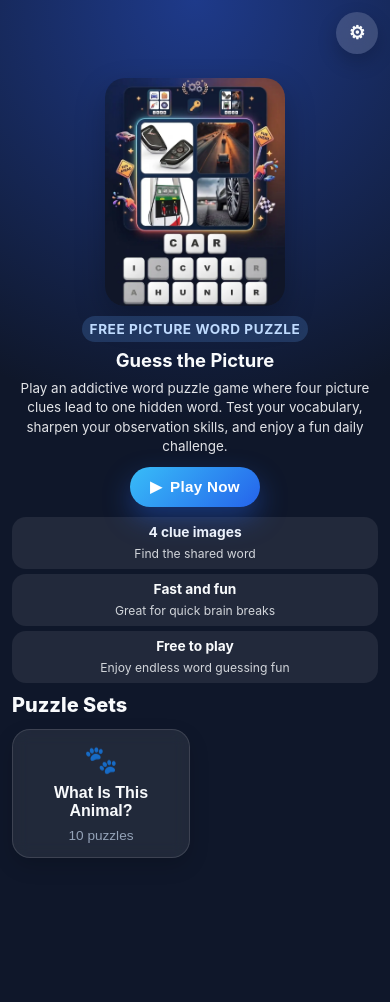
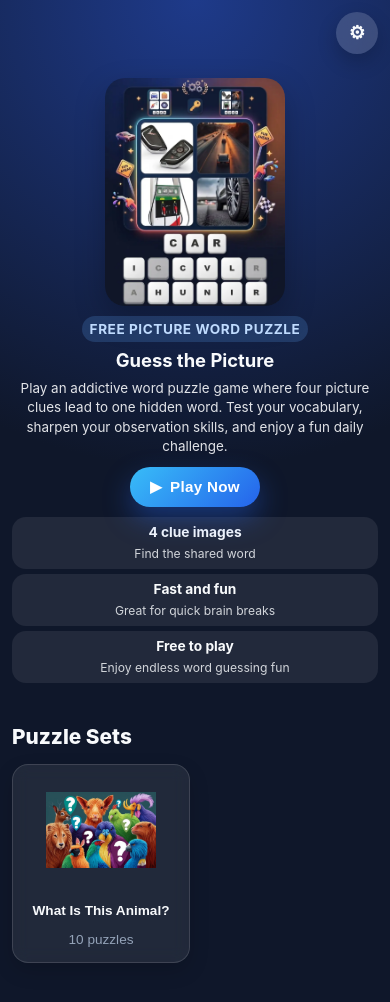
Before and after one commit to berkozturkawsdev/guess-the-picture, a React (Vite) app: page / in a window 390 px wide. Shown: the top 1002 px of the page. Before the commit the page ends 918 px from the top, so only its background shows below. Built offline with nearby package versions, Linux system fonts and the light colour scheme.

Commit message:
puzzleset grid

```diff
--- /dev/null
+++ b/src/components/PuzzleSets.css
@@ -0,0 +1,206 @@
+/* =========================================
+   Puzzle Sets
+========================================= */
+
+.puzzle-sets {
+    width: 100%;
+    margin-top: 48px;
+}
+
+.puzzle-sets h2 {
+    margin: 0 0 20px;
+    font-size: 1.6rem;
+    font-weight: 800;
+    line-height: 1.2;
+    text-align: left;
+}
+
+/* =========================================
+   Grid
+========================================= */
+
+.puzzle-set-grid {
+    display: grid;
+    grid-template-columns: repeat(4, minmax(0, 1fr));
+    gap: 18px;
+    width: 100%;
+}
+
+/* =========================================
+   Puzzle Card
+========================================= */
+
+.puzzle-set-card {
+    width: 100%;
+    min-width: 0;
+
+    display: flex;
+    flex-direction: column;
+    align-items: center;
+    justify-content: flex-start;
+
+    padding: 16px 12px 18px;
+
+    border: 1px solid rgba(255, 255, 255, 0.13);
+    border-radius: 20px;
+
+    background: rgba(255, 255, 255, 0.08);
+    color: var(--text);
+
+    cursor: pointer;
+
+    transition:
+        transform 0.2s ease,
+        background 0.2s ease,
+        box-shadow 0.2s ease,
+        border-color 0.2s ease;
+}
+
+.puzzle-set-card:hover {
+    transform: translateY(-5px);
+
+    background: rgba(255, 255, 255, 0.13);
+
+    border-color: rgba(255, 255, 255, 0.2);
+
+    box-shadow:
+        0 14px 30px rgba(0, 0, 0, 0.28);
+}
+
+.puzzle-set-card:active {
+    transform: translateY(-1px);
+}
+
+/* =========================================
+   Puzzle Set Image
+========================================= */
+
+.puzzle-set-image {
+    width: 180px;
+    height: 180px;
+
+    display: block;
+
+    object-fit: contain;
+
+    margin: 0 auto 12px;
+
+    border-radius: 16px;
+}
+
+/* =========================================
+   Puzzle Set Title
+========================================= */
+
+.puzzle-set-card strong {
+    display: block;
+
+    width: 100%;
+
+    margin: 0;
+    padding: 0 6px;
+
+    font-size: 1rem;
+    font-weight: 800;
+    line-height: 1.3;
+
+    text-align: center;
+}
+
+/* =========================================
+   Puzzle Count
+========================================= */
+
+.puzzle-set-card>span {
+    display: block;
+
+    margin-top: 6px;
+
+    color: var(--muted);
+
+    font-size: 0.85rem;
+    line-height: 1.2;
+
+    text-align: center;
+}
+
+/* =========================================
+   Large Desktop
+========================================= */
+
+@media (min-width: 1200px) {
+    .puzzle-set-grid {
+        gap: 20px;
+    }
+
+    .puzzle-set-card {
+        padding: 18px 14px 20px;
+    }
+
+    .puzzle-set-image {
+        width: 190px;
+        height: 190px;
+    }
+}
+
+/* =========================================
+   Tablet
+========================================= */
+
+@media (max-width: 900px) {
+
+    .puzzle-sets {
+        margin-top: 40px;
+    }
+
+    .puzzle-set-grid {
+        grid-template-columns: repeat(2, minmax(0, 1fr));
+        gap: 16px;
+    }
+
+    .puzzle-set-image {
+        width: 150px;
+        height: 150px;
+    }
+}
+
+/* =========================================
+   Mobile
+========================================= */
+
+@media (max-width: 480px) {
+
+    .puzzle-sets {
+        margin-top: 32px;
+    }
+
+    .puzzle-sets h2 {
+        margin-bottom: 14px;
+        font-size: 1.3rem;
+    }
+
+    .puzzle-set-grid {
+        grid-template-columns: repeat(2, minmax(0, 1fr));
+        gap: 10px;
+    }
+
+    .puzzle-set-card {
+        padding: 10px 8px 14px;
+        border-radius: 16px;
+    }
+
+    .puzzle-set-image {
+        width: 110px;
+        height: 110px;
+        margin-bottom: 9px;
+    }
+
+    .puzzle-set-card strong {
+        font-size: 0.85rem;
+    }
+
+    .puzzle-set-card>span {
+        margin-top: 4px;
+        font-size: 0.74rem;
+    }
+}
--- a/src/components/PuzzleSets.tsx
+++ b/src/components/PuzzleSets.tsx
@@ -1,13 +1,6 @@
 import type { Language } from "../utils/getLanguage";
-
-interface PuzzleSet {
-    id: string;
-    title: {
-        en: string;
-        tr: string;
-    };
-    levels: number[];
-}
+import type { PuzzleSet } from "../data/puzzle-sets";
+import "./PuzzleSets.css";
 
 interface PuzzleSetsProps {
     puzzleSets: Record<string, PuzzleSet>;
@@ -37,7 +30,11 @@ function PuzzleSets({
                         type="button"
                         onClick={() => onSelect(set.id)}
                     >
-                        <span className="puzzle-set-icon">🐾</span>
+                        <img
+                            className="puzzle-set-image"
+                            src={set.image}
+                            alt={set.title[language]}
+                        />
 
                         <strong>
                             {set.title[language]}
--- a/src/data/puzzle-sets.ts
+++ b/src/data/puzzle-sets.ts
@@ -1,3 +1,13 @@
+export interface PuzzleSet {
+    id: string;
+    title: {
+        en: string;
+        tr: string;
+    };
+    levels: number[];
+    image: string;
+}
+
 export const puzzleSets = {
     whatIsThisAnimal: {
         id: "what-is-this-animal",
@@ -9,6 +19,7 @@ export const puzzleSets = {
             en: "puzzles",
             tr: "bulmaca"
         },
-        levels: [31, 32, 33, 34, 35, 36, 37, 38, 39, 40]
+        levels: [31, 32, 33, 34, 35, 36, 37, 38, 39, 40],
+        image: "/sets/animals.jpg"
     }
 }
```
Also changed, not shown: public/sets/animals.jpg (added).
